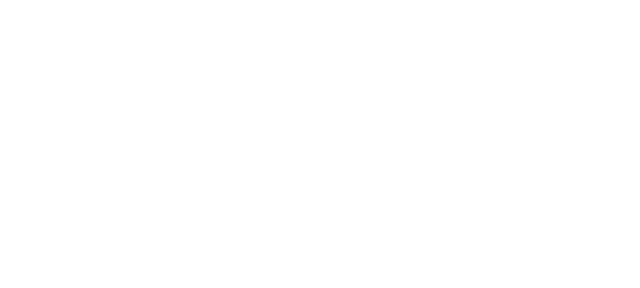
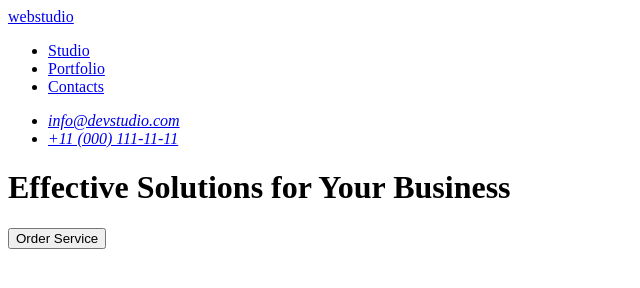
Before and after one commit to Avyphyr/goit-markup-hw-01, a plain HTML site: page index.html in a window 1280 px wide. Shown: the whole page, without its empty margins (0-640 px from the left). Drawn offline with Linux system fonts and the light colour scheme.

Commit message:
finished header layout, added h1, button to main

```diff
--- a/index.html
+++ b/index.html
@@ -2,5 +2,33 @@
   <head>
     <title>Homework 1</title>
   </head>
-  <body></body>
+  <body>
+    <header>
+      <a href="/index.html">webstudio</a>
+      <nav>
+        <ul>
+          <li>
+            <a href="/">Studio</a>
+          </li>
+          <li>
+            <a href="/">Portfolio</a>
+          </li>
+          <li>
+            <a href="/">Contacts</a>
+          </li>
+        </ul>
+      </nav>
+      <address>
+        <ul>
+          <li><a href="mailto:info@devstudio.com">info@devstudio.com</a></li>
+          <li><a href="tel:+110001111111">+11 (000) 111-11-11</a></li>
+        </ul>
+      </address>
+    </header>
+    <main>
+      <h1>Effective Solutions for Your Business</h1>
+      <button type="button">Order Service</button>
+    </main>
+    <footer></footer>
+  </body>
 </html>
```
Also changed, not shown: doc_2023-08-26_23-20-08.prettierrc.json (added, +12 -0 lines).
